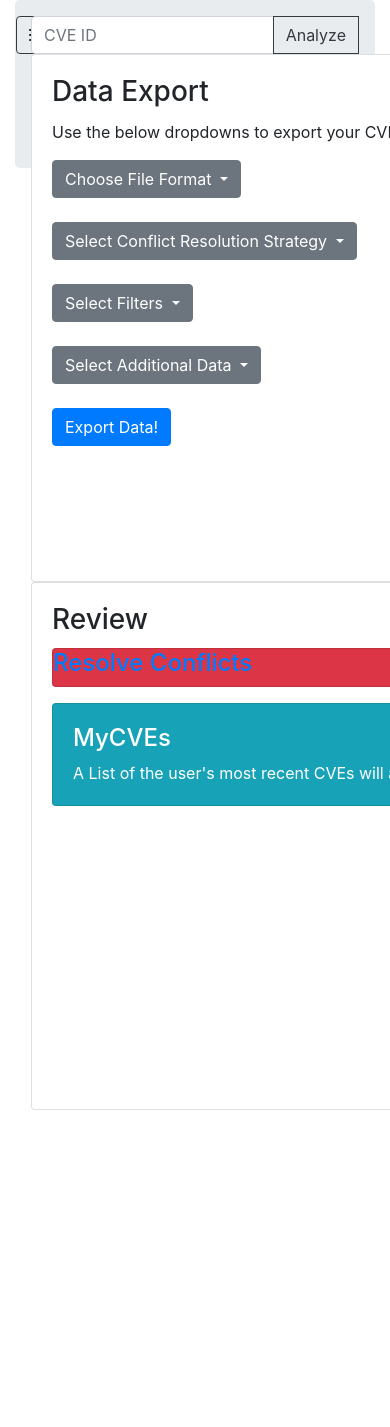
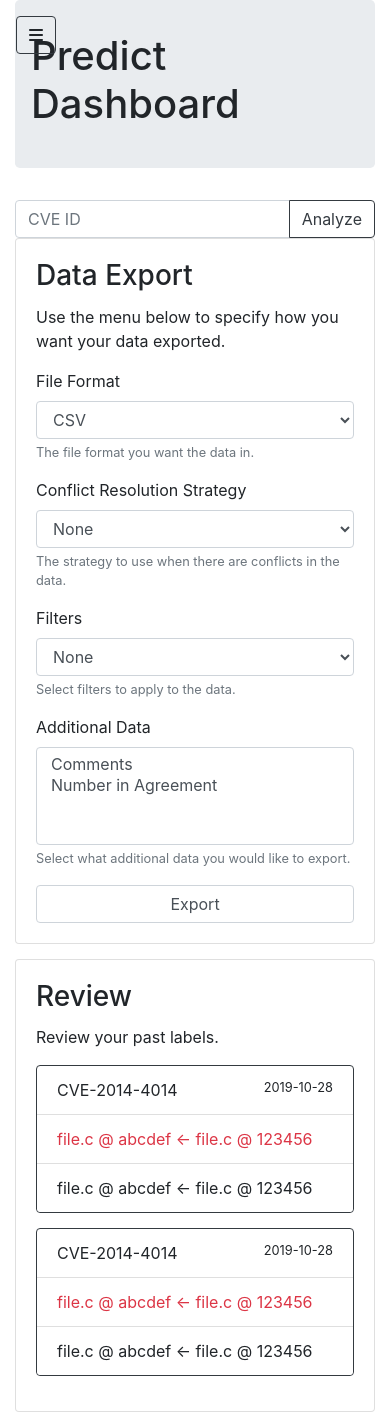
Before and after one commit to RobMor/predict, a Flask app: page /dashboard in a window 390 px wide; the page is wider, and only the part inside the window is pictured. Before the commit the page ends 1110 px from the top of that part, so only its background shows below. Run offline with Flask 2, Linux system fonts and the light colour scheme; some libraries are stand-ins or nearby versions.

Commit message:
Updated dashboard and commented out auth stuff
git-svn-id: https://vis.cs.umd.edu/svn/projects/predict/prod@60222 943b2781-5fa1-c61d-a95c-b09a2b48979a

```diff
--- a/predict/auth.py
+++ b/predict/auth.py
@@ -1,7 +1,7 @@
 import flask_login
 import flask
 from predict import app, login_manager
-from predict.models import User
+# from predict.models import User
 
 '''User callback function for getting the current user.  "This callback is used to reload the user object from the
 user ID stored in the session. Called whenever a user has logged in." Authentication function.'''
--- a/predict/templates/dashboard.html
+++ b/predict/templates/dashboard.html
@@ -1,128 +1,115 @@
 {% extends "sidebar.html" %}
+
+{% block head %}
+{{ super() }}
+<link rel="stylesheet" type="text/css" href="{{ url_for('static', filename='dashboard.css') }}">
+{% endblock %}
 
 {% block title %}Dashboard{% endblock %}
 
 {% block content %}
 
-<div class = "jumbotron">
+<div class="jumbotron">
     <h1>Predict Dashboard</h1>
 </div>
 
-<!--<img src ="../../images/logo.png"> -->   <!--TODO: Figure out why this image will not load.-->
-
-<div class="text-center">
-    <h2 class="header">
-        CVE Assistance System
-    </h2>
-</div>
-
-
-<form id="sidebar-query" class="sidebar-element" onsubmit="return goto_cve('cve-input-main')()">
+<form id="cve-query" class="sidebar-element" onsubmit="return goto_cve('cve-input-main')()">
     <div class="input-group">
         <input type="text" id="cve-input-main" class="form-control" placeholder="CVE ID">
         <div class="input-group-append">
             <input class="btn btn-outline-dark" type="submit" value="Analyze">
+        </div>
+    </div>
+</form>
 
-        </div>
-    </form>
+<div id="cve-tools" class="card-deck">
+    <div id="export" class="card">
+        <div class="card-body">
+            <h3 class="card-title">Data Export</h3>
+            <p class="card-text">Use the menu below to specify how you want your data exported.</p>
 
-
-    <br>
-
-
-    <div class = "row">
-        <div class="col-sm-6">
-            <div class="card" style="width: 50rem; height:33rem">
-
-                <div class="card-body">
-                <h3 class="card-title">Data Export</h3>
-                <p class="card-text">Use the below dropdowns to export your CVE data!</p>
-
-
-                <div class="dropdown">
-                        <button class="btn btn-secondary dropdown-toggle" type="button" id="fileDropdown" data-toggle="dropdown" aria-haspopup="true" aria-expanded="false">
-                          Choose File Format
-                        </button>
-                        <div class="dropdown-menu" aria-labelledby="dropdownMenuButton" >
-                            <div class="dropdown-item">.csv</div>
-                        </div>
+            <form>
+                <div class="form-group">
+                    <label for="file-format">File Format</label>
+                    <select id="file-format" class="form-control">
+                    {% for format, name in [("csv", "CSV")] %}
+                        <option value="{{ format }}">{{ name }}</option>
+                    {% endfor %}
+                    </select>
+                    <small class="form-text text-muted">
+                        The file format you want the data in.
+                    </small>
                 </div>
 
-                <br>
-
-                <!--TODO: Determine if None item is needed, or just assumer the user provided None if they don't select anything from the dropdown-->
-                <div class="dropdown">
-                    <button class="btn btn-secondary dropdown-toggle" type="button" id="conflictStratDropdown" data-toggle="dropdown" aria-haspopup="true" aria-expanded="false">
-                        Select Conflict Resolution Strategy
-                      </button>
-                      <div class="dropdown-menu" aria-labelledby="conflictStratDropdown"> <!--TODO: Tooltip to explain what these are?-->
-                          <div class="dropdown-item">Majority</div>
-                          <div class="dropdown-item">None</div>
-                      </div>
+                <div class="form-group">
+                    <label for="strategy">Conflict Resolution Strategy</label>
+                    <select id="file-format" class="form-control">
+                    {% for strategy, name in [(None, "None"), ("majority", "Majority Rule")] %}
+                        <option value="{{ strategy }}">{{ name }}</option>
+                    {% endfor %}
+                    </select>
+                    <small class="form-text text-muted">
+                        The strategy to use when there are conflicts in the data.
+                    </small>
                 </div>
 
-
-                <br>
-
-                <div class="dropdown">
-                        <button class="btn btn-secondary dropdown-toggle" type="button" id="filtersDropdown" data-toggle="dropdown" aria-haspopup="true" aria-expanded="false">
-                            Select Filters
-                          </button>
-                          <div class="dropdown-menu" aria-labelledby="filtersDropdown"> <!--TODO: Tooltip to explain what these are?-->
-                              <div class="dropdown-item">Only Me</div>
-                              <div class="dropdown-item">None</div>
-                          </div>
+                <div class="form-group">
+                    <label for="filters">Filters</label>
+                    <select id="filters" class="form-control">
+                    {% for strategy, name in [(None, "None"), ("current_user", "Only My Data")] %}
+                        <option value="{{ strategy }}">{{ name }}</option>
+                    {% endfor %}
+                    </select>
+                    <small class="form-text text-muted">
+                        Select filters to apply to the data.
+                    </small>
                 </div>
 
-
-                <br>
-
-                <div class="dropdown">
-                        <button class="btn btn-secondary dropdown-toggle" type="button" id="additionalData" data-toggle="dropdown" aria-haspopup="true" aria-expanded="false">
-                            Select Additional Data
-                          </button>
-                          <div class="dropdown-menu" aria-labelledby="additionalData"> <!--TODO: Tooltip to explain what these are?-->
-                              <div class="dropdown-item">Comments</div>
-                              <div class="dropdown-item">Number In Agreement</div>
-                              <div class="dropdown-item">None</div>
-                          </div>
+                <div class="form-group">
+                    <label for="filters">Additional Data</label>
+                    <select id="filters" class="form-control" multiple>
+                    {% for strategy, name in [("comments", "Comments"), ("num_agree", "Number in Agreement")] %}
+                        <option value="{{ strategy }}">{{ name }}</option>
+                    {% endfor %}
+                    </select>
+                    <small class="form-text text-muted">
+                        Select what additional data you would like to export.
+                    </small>
                 </div>
 
-                <br>
+                <input type="submit" class="form-control" value="Export">
+            </form>
+        </div>
+    </div>
 
-                <button class="btn btn-primary">Export Data!</button>
+    <div id="conflict-resolution" class="card">
+        <div class="card-body">
+            <h3 class="card-title">Review</h3>
+            <p class="card-text">Review your past labels.</p>
 
-
+            {% for cve_id, cve_link, date, labels in [("CVE-2014-4014", "/cve/CVE-2014-4014", "2019-10-28", [(True, "file.c", "abcdef", "file.c", "123456"), (False, "file.c", "abcdef", "file.c", "123456")]), ("CVE-2014-4014", "/cve/CVE-2014-4014", "2019-10-28", [(True, "file.c", "abcdef", "file.c", "123456"), (False, "file.c", "abcdef", "file.c", "123456")])] %}
+                <div class="card border-dark review-card">
+                    <a href="{{ cve_link }}" class="card-header bg-transparent text-reset d-flex w-100 justify-content-between">
+                        {{ cve_id }}
+                        <small>{{ date }}{# TODO use date times here #}</small>{# TODO more time granularity #}
+                    </a>
+                    <ul class="list-group list-group-flush">
+                    {% for conflicted, fix_file, fix_hash, intro_file, intro_hash in labels %}
+                        <li class="list-group-item {% if conflicted %}text-danger{% endif %}">
+                            <a {# href="{{ fix_file_link }}" #}>{{ fix_file }}</a>
+                            @
+                            <a {# href="{{ fix_hash_link }}" #}>{{ fix_hash }}</a>
+                            ←
+                            <a {# href="{{ intro_file_link }}" #}>{{ intro_file }}</a>
+                            @
+                            <a {# href="{{ intro_hash_link }}" #}>{{ intro_hash }}</a>
+                        </li>
+                    {% endfor %}
+                    </ul>
                 </div>
-            </div>
+            {% endfor %}
         </div>
-
-        <div class="col-sm-6">
-            <div class="card" style="width: 50rem; height:33rem">
-
-                <div class="card-body">
-                    <h3 class="card-title">Review</h3>
-                    <div class="card text-white bg-danger mb-3" style="max-width: 25rem;">
-                        <h4><a href ="{{ url_for('conflict_resolution') }}">Resolve Conflicts</a></h4>
-                    </div>
-
-
-
-
-                    <div class="card text-white bg-info mb-3" style="max-width: 75rem;">
-                            <div class="card-body">
-                            <h4>MyCVEs</h4>
-                            <p class="card-text">A List of the user's most recent CVEs will appear below</p>
-                            <!--TODO: Jinja, use templates and Python to figure out user's list of labeled CVEs from the database. Or could
-                            also use JS to do those DB calls and figure out what is inside, and then generate bootstrapped table containing
-                            the results of the call.-->
-                            </div>
-                    </div>
-
-                </div>
-            </div><!--End Review Card/Section-->
-        </div><!--End col-->
-    </div> <!--End row-->
-
+    </div>
+</div>
 
 {% endblock %}
--- a/predict/views.py
+++ b/predict/views.py
@@ -7,11 +7,10 @@ import flask_login
 
 from predict import app, login_manager
 import predict.cve
+import predict.auth
 import predict.github
 import predict.conflict_resolution
-from predict import db
-from predict.models import User
-import predict.auth
+# from predict.models import User
 
 # Constants for database entry indices.
 # May not be accurate, update later as necessary.
@@ -24,11 +23,12 @@ import predict.auth
 # INTRO_COMMIT_INDEX = 4
 # INTRO_FILE_INDEX = 5
 
+
 @app.route("/")
 def base():
     # If they're logged in direct to dashboard, if not direct to login
     # stop requiring me to log in grr!!
-    logged_in = True # flask_login.current_user.is_authenticated
+    logged_in = True  # flask_login.current_user.is_authenticated
     if logged_in:
         return flask.redirect(flask.url_for("dashboard"))
     else:
@@ -40,10 +40,13 @@ def login():
     # If the information is a GET, then return the form.
     if flask.request.method == "GET":
         return flask.render_template("login.html")
-    elif flask.request.method == 'POST':
-        username = flask.request.form['username']
-        password = flask.request.form['password']
-        print("Here are the currently known users when the user tried to login: " + str(User.query.all()))
+    elif flask.request.method == "POST":
+        username = flask.request.form["username"]
+        password = flask.request.form["password"]
+        print(
+            "Here are the currently known users when the user tried to login: "
+            + str(User.query.all())
+        )
         current_user = User.query.filter_by(name=username).first()
         if current_user:
             print("logging in current user" + str(current_user))
@@ -51,7 +54,7 @@ def login():
             return flask.redirect(
                 flask.url_for("dashboard")
             )  # If valid, send the user to the dashboard
-        #if username in users:
+        # if username in users:
         #    flask_login.login_user(users[username])
         #    return flask.redirect(flask.url_for("dashboard")) #If valid, send the user to the dashboard
         else:
@@ -82,19 +85,18 @@ def register():
             return "User Already Exists"
         # Ensure there is not a user like this in the hash #TODO: ensure there is not a user like this in the database
         else:
-            new_user = User(name = username, password = password)
-            db.session.add(new_user)
-            db.session.commit()
-            return flask.redirect(
-                flask.url_for("login")
-            )
+            # new_user = User(name=username, password=password)
+            # db.session.add(new_user)
+            # db.session.commit()
+            return flask.redirect(flask.url_for("login"))
     else:
         # TODO: Return a 400 error
         return "How did you get in here!?"
 
+
 @app.route("/dashboard")
 def dashboard():
-    is_logged_in = True # flask_login.current_user.is_authenticated
+    is_logged_in = True  # flask_login.current_user.is_authenticated
     if is_logged_in:
         return flask.render_template("dashboard.html")
     else:
@@ -104,7 +106,7 @@ def dashboard():
 @app.route("/resolution")
 def conflict_resolution():
     # Login required:
-    #if not flask_login.current_user.is_authenticated:
+    # if not flask_login.current_user.is_authenticated:
     #    return flask.redirect(flask.url_for("login"))
 
     # try:
@@ -158,7 +160,8 @@ def conflict_resolution():
             "ihg6yhud",
             "fix_file2.cpp",
             "21b9de987ac",
-            "intro_file1.cpp"),
+            "intro_file1.cpp",
+        ),
         (
             "8765-4321",
             "elin",
@@ -167,7 +170,8 @@ def conflict_resolution():
             "123485",
             "fix_file3.py",
             "21b9de9erwe",
-            "intro_file58.fortranlol"),
+            "intro_file58.fortranlol",
+        ),
         (
             "8765-4321",
             "cwolff",
@@ -176,7 +180,8 @@ def conflict_resolution():
             "ihg6yhud",
             "fix_file2.cpp",
             "21b9de987ac",
-            "intro_file1.cpp"),
+            "intro_file1.cpp",
+        ),
         (
             "8765-4321",
             "jbelke",
@@ -185,7 +190,8 @@ def conflict_resolution():
             "123485",
             "lolXD.py",
             "4206969",
-            "elonmuskrat.cobal"),
+            "elonmuskrat.cobal",
+        ),
         (
             "867-5309",
             "thenson",
@@ -194,7 +200,8 @@ def conflict_resolution():
             "ab73b9b",
             "jennyigoturnumber.onehitwonder",
             "3jd9983",
-            "g**gleisabadword.purtilo"),
+            "g**gleisabadword.purtilo",
+        ),
         (
             "867-5309",
             "ckruskal",
@@ -203,7 +210,8 @@ def conflict_resolution():
             "ab73b9b",
             "kruskalkrab.clyde",
             "3jd9983",
-            "krabbypatty.recipe"),
+            "krabbypatty.recipe",
+        ),
         (
             "867-5309",
             "mzuckerberg",
@@ -212,7 +220,8 @@ def conflict_resolution():
             "7538938",
             "hellofellow.humans",
             "3jd9983",
-            "notarobot.beepboop"),
+            "notarobot.beepboop",
+        ),
         (
             "867-5309",
             "jbelke",
@@ -221,7 +230,8 @@ def conflict_resolution():
             "7538938",
             "area51.raid",
             "3jd9983",
-            "daniel.san"),
+            "daniel.san",
+        ),
         (
             "867-5309",
             "esnowden",
@@ -230,8 +240,8 @@ def conflict_resolution():
             "3209dbce9",
             "turnoffyourwebcam.nsa",
             "0932840293",
-            "myfbiagent.lol")
-
+            "myfbiagent.lol",
+        ),
     ]
 
     currentUser = "jbelke"  # TODO: Replace with get_current_user
@@ -243,7 +253,9 @@ def conflict_resolution():
         for i in range(0, len(block)):
             block[i] = predict.conflict_resolution.appendURLs(block[i])
             if i != 0:
-                block[i] = predict.conflict_resolution.insertAgreements(block[i], currUserEntry)
+                block[i] = predict.conflict_resolution.insertAgreements(
+                    block[i], currUserEntry
+                )
         block = predict.conflict_resolution.insertPercentages(block)
         newEntries.extend(block)
     print(newEntries)
```
Also changed, not shown: predict/__init__.py (+5 -12 lines), predict/models.py (+13 -14 lines).
